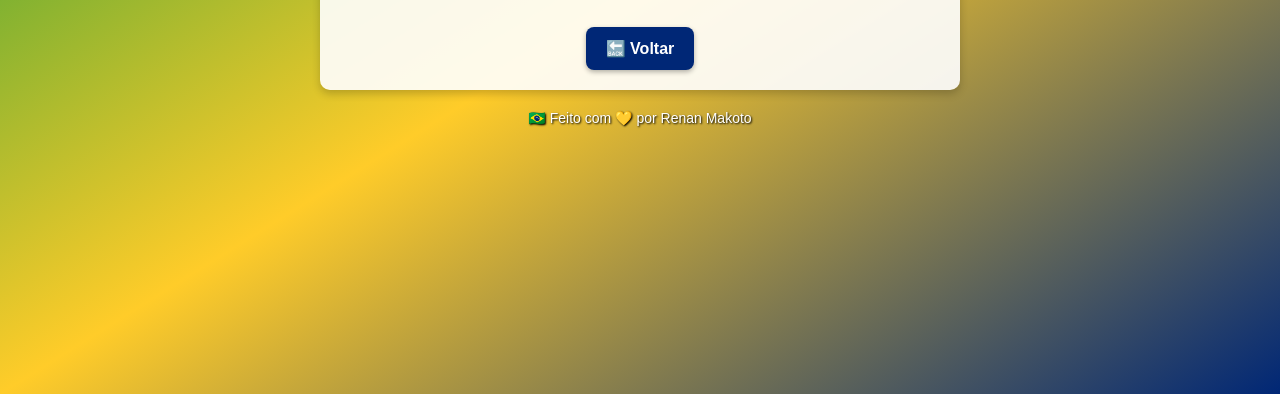
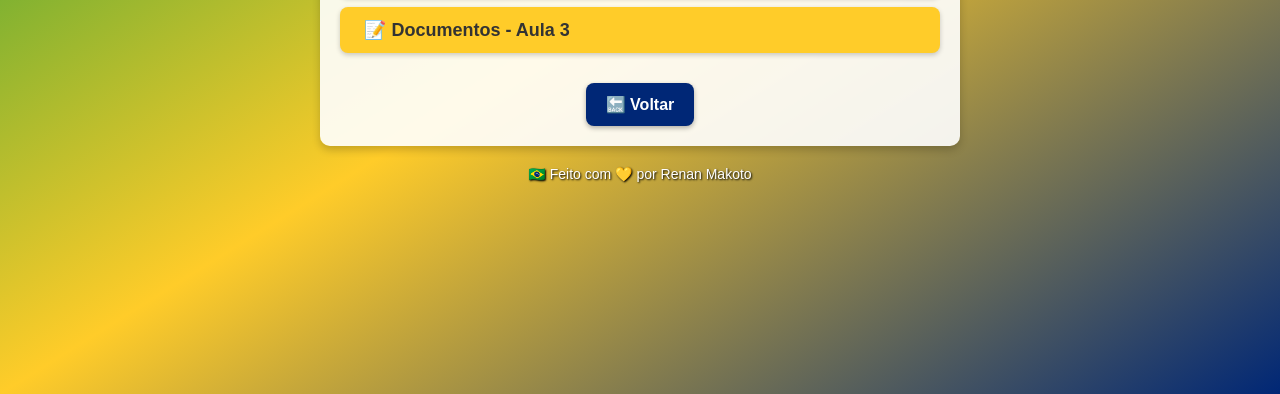
Before and after one commit to renanmakoto/portuguese_classes, a plain HTML site: page dia3/index.html in a window 1280 px wide. Shown: the part 406-800 px from the top of the page. Drawn offline with Linux system fonts and the light colour scheme; the site is published under a folder, as on GitHub Pages, so addresses that start at the root find nothing.

Commit message:
dia 3 route fixed

```diff
--- a/dia3/index.html
+++ b/dia3/index.html
@@ -5,7 +5,7 @@
     <meta name="viewport" content="width=device-width, initial-scale=1.0">
     <title>Aula 3</title>
     <link rel="stylesheet" href="./style.css">
-    <script src="/dia3/script.js"></script>
+    <script src="./script.js"></script>
 </head>
 <body>
 
```
